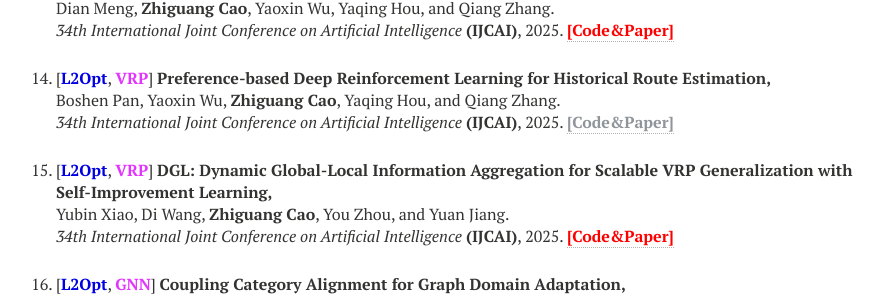
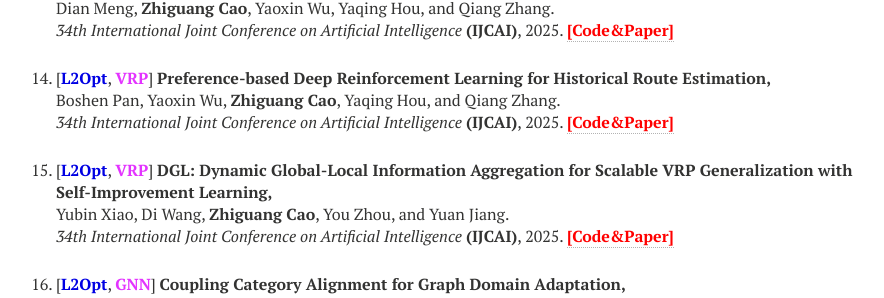
Before and after one commit to zhiguangcaosg/zhiguangcaosg.github.io, a Jekyll site: the page built from publications.md, in a window 1280 px wide. Shown: the part 1392-1690 px from the top of the page, without its empty margins (264-1148 px from the left). Built offline with Jekyll 4.4.1, drawn with Linux system fonts in a browser that asks for light colours; nearby versions of some CDN libraries.

Commit message:
Update publications.html

```diff
--- a/_layouts/publications.html
+++ b/_layouts/publications.html
@@ -199,7 +199,7 @@ div.bibtex pre { font-size: 75%; overflow: auto;  width: 100%; padding: 0em 0em;
 <p>
 [<font color="#0000E3"><b>L2Opt</b></font>, <font color="#E333FF"><b>VRP</b></font>] <b>Preference-based Deep Reinforcement Learning for Historical Route Estimation,</b>
 <br> Boshen Pan, Yaoxin Wu, <b>Zhiguang Cao</b>, Yaqing Hou, and Qiang Zhang.<br>
-<i> 34th International Joint Conference on Artificial Intelligence</i> <b>(IJCAI)</b>, 2025.  <a href="https://zhiguangcaosg.github.io/publications/"> <font color="#8F959A"><b>[Code&Paper]</b> </font></a>
+<i> 34th International Joint Conference on Artificial Intelligence</i> <b>(IJCAI)</b>, 2025.  <a href="https://github.com/pandarking/Preference-based-DRL" target="_blank"> <font color="#FF0000"><b>[Code&Paper]</b> </font></a>
 </p>
 </li>
 
```
